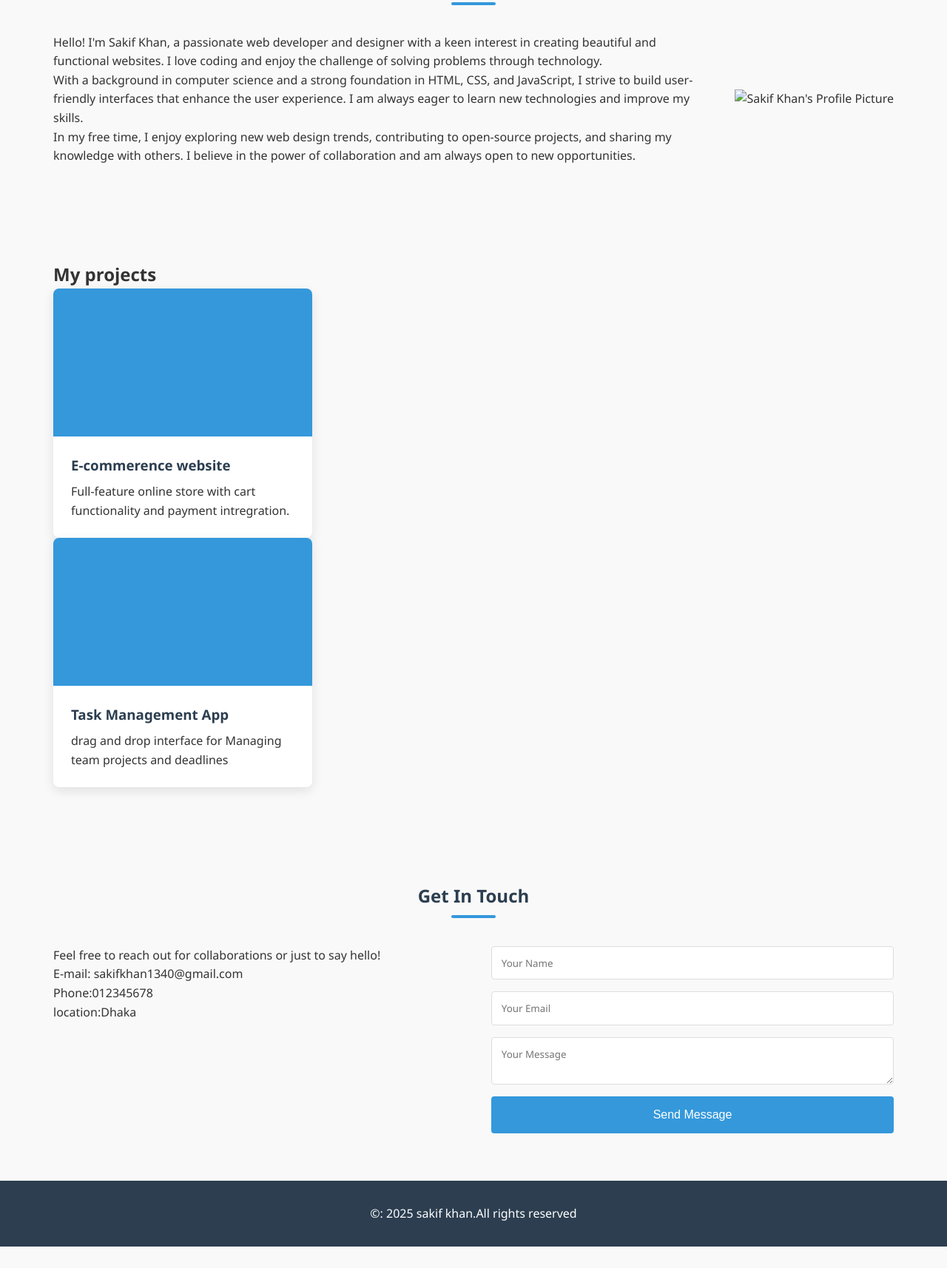
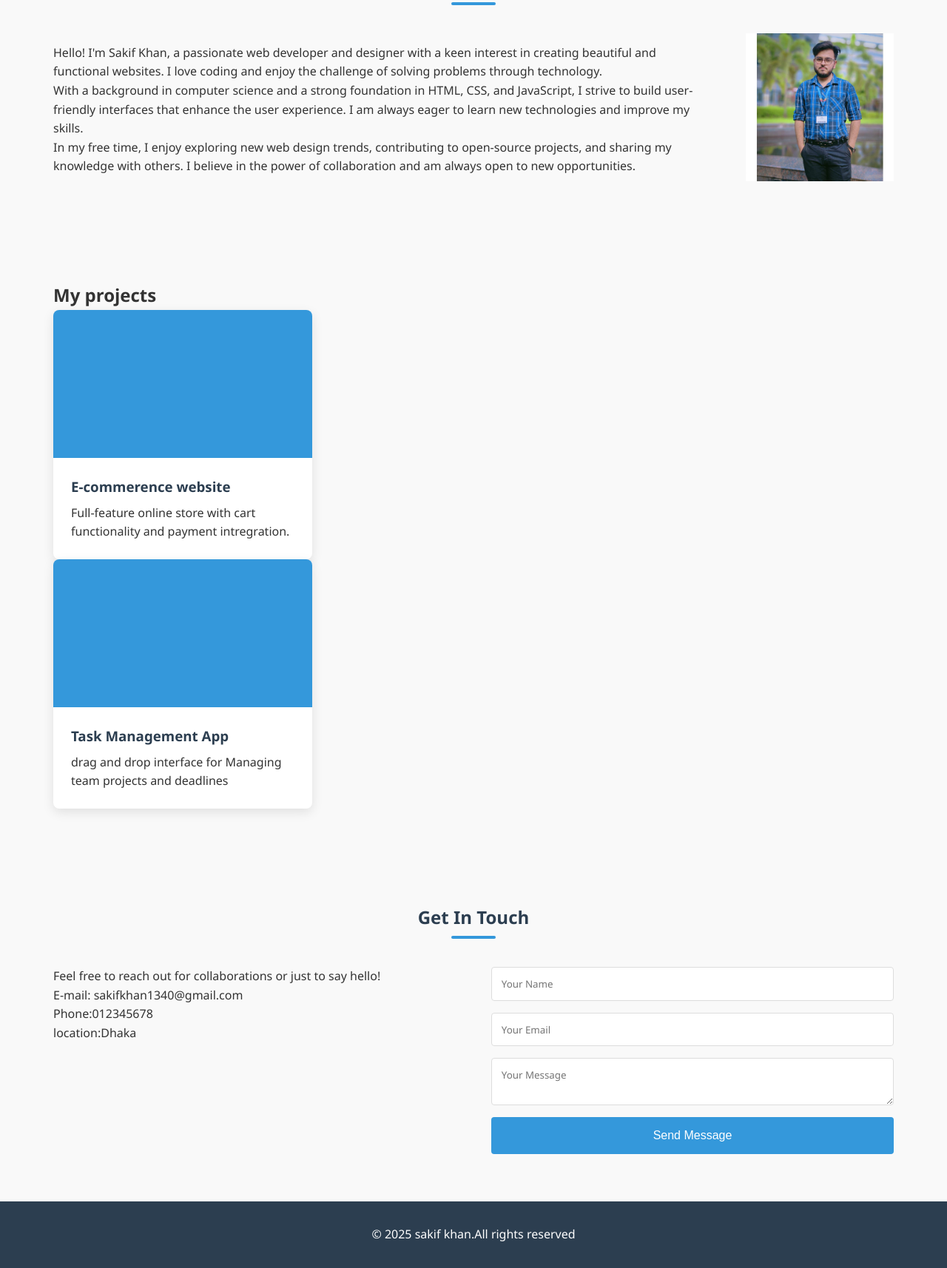
Before and after one commit to sakif46425/Web-Development-, a plain HTML site: page Milestone-01/Module-04 More about/Simple Web Page.html in a window 1280 px wide. Shown: the part 293-2007 px from the top of the page at 74% size. Before the commit the page ends 1978 px from the top, so only its background shows below. Drawn offline with Linux system fonts and the light colour scheme.

Commit message:
Rename the folder

```diff
--- a/Milestone-01/Module-04 More about HTML & CSS/Simple Web Page.html
+++ b/Milestone-01/Module-04 More about/Simple Web Page.html
@@ -28,7 +28,7 @@
 In my free time, I enjoy exploring new web design trends, contributing to open-source projects, and sharing my knowledge with others. I believe in the power of collaboration and am always open to new opportunities.</p>
             </div>
             <div class="Profile-img">
-                <img src="/Day-2 (2.07.25)/Images/My Pic.jpg" alt="Sakif Khan's Profile Picture" width="200" height="200">
+                <img src="/Milestone-01/Module-04 More about/Image/My Pic.jpg" alt="Sakif Khan's Profile Picture" width="200" height="200">
             </div>
         </div>
     </section>
@@ -74,7 +74,7 @@ In my free time, I enjoy exploring new web design trends, contributing to open-s
         </div>
     </section>
     <footer>
-        <p>&copy: 2025 sakif khan.All rights reserved</p>
+        <p>&copy; 2025 sakif khan.All rights reserved</p>
     </footer>
 </body>
 </html>
```
Also changed, not shown: Milestone-01/Module-04 More about/Image/My Pic.jpg (added), Milestone-01/Module-04 More about/Navigation Bar.css (renamed from Milestone-01/Module-04 More about HTML & CSS/Navigation Bar.css), Milestone-01/Module-04 More about/Navigation Bar.html (renamed from Milestone-01/Module-04 More about HTML & CSS/Navigation Bar.html), Milestone-01/Module-04 More about/Simple Web Page.css (renamed from Milestone-01/Module-04 More about HTML & CSS/Simple Web Page.css).
